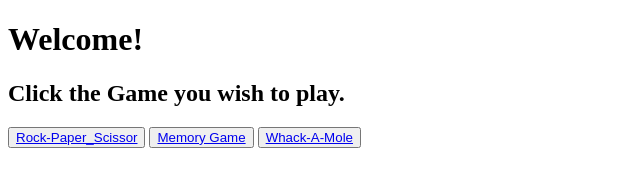
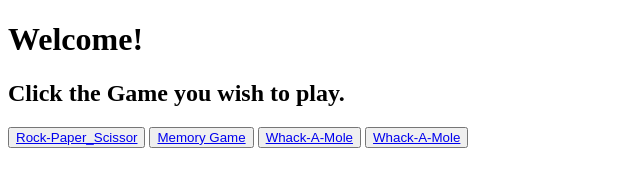
Before and after one commit to Rayw1n/Prog, a plain HTML site: page index.html in a window 1280 px wide. Shown: the whole page, without its empty margins (0-640 px from the left). Drawn offline with Linux system fonts and the light colour scheme.

Commit message:
Update index.html
added breakout button

```diff
--- a/index.html
+++ b/index.html
@@ -17,6 +17,9 @@
         <button>
     <a href="https://rayw1n.github.io/Prog/whack.html"> Whack-A-Mole </a>
 </button>
+                <button>
+    <a href="https://rayw1n.github.io/Prog/breakout.html"> Whack-A-Mole </a>
+</button>
 
     </body>
 </html>
```
